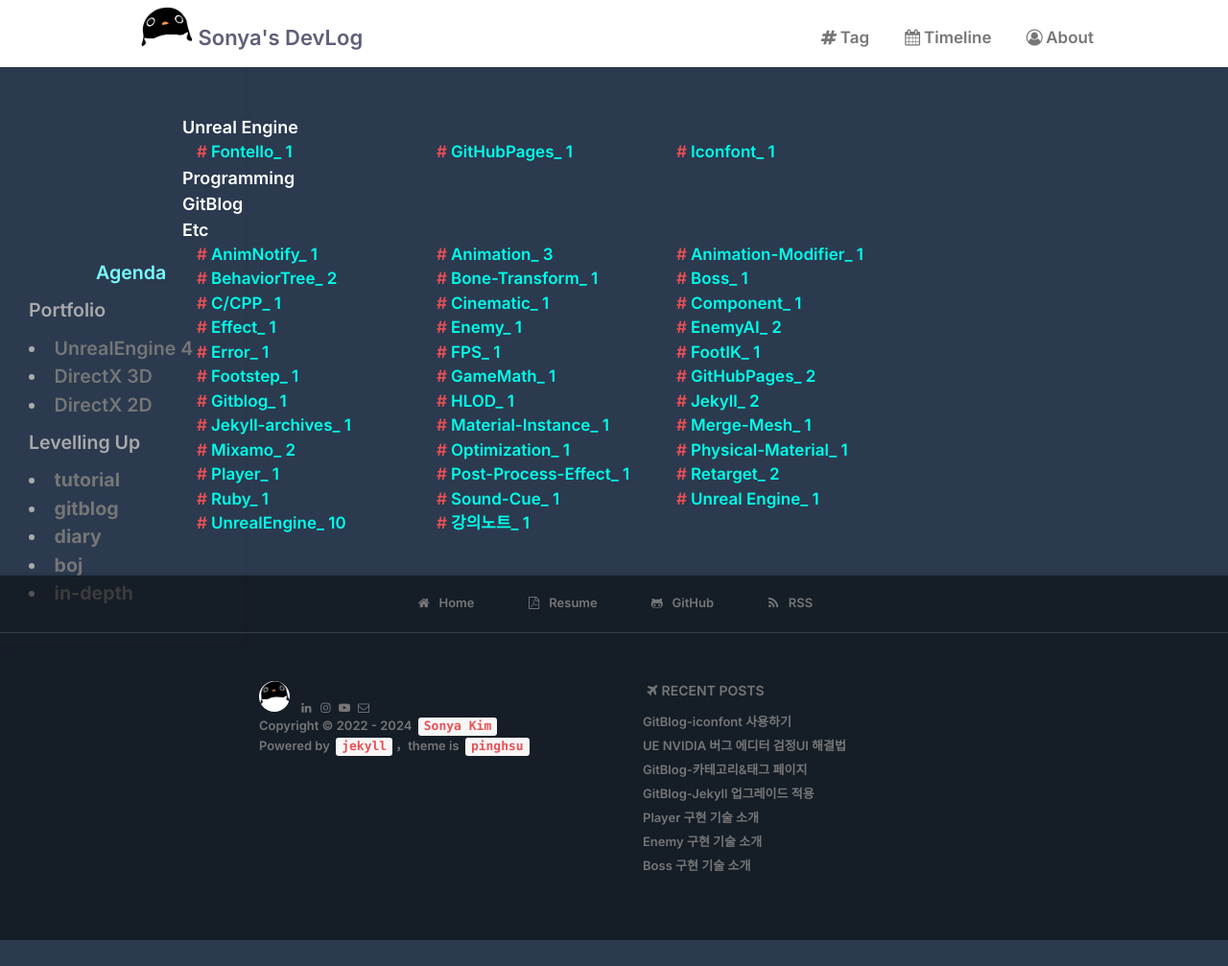
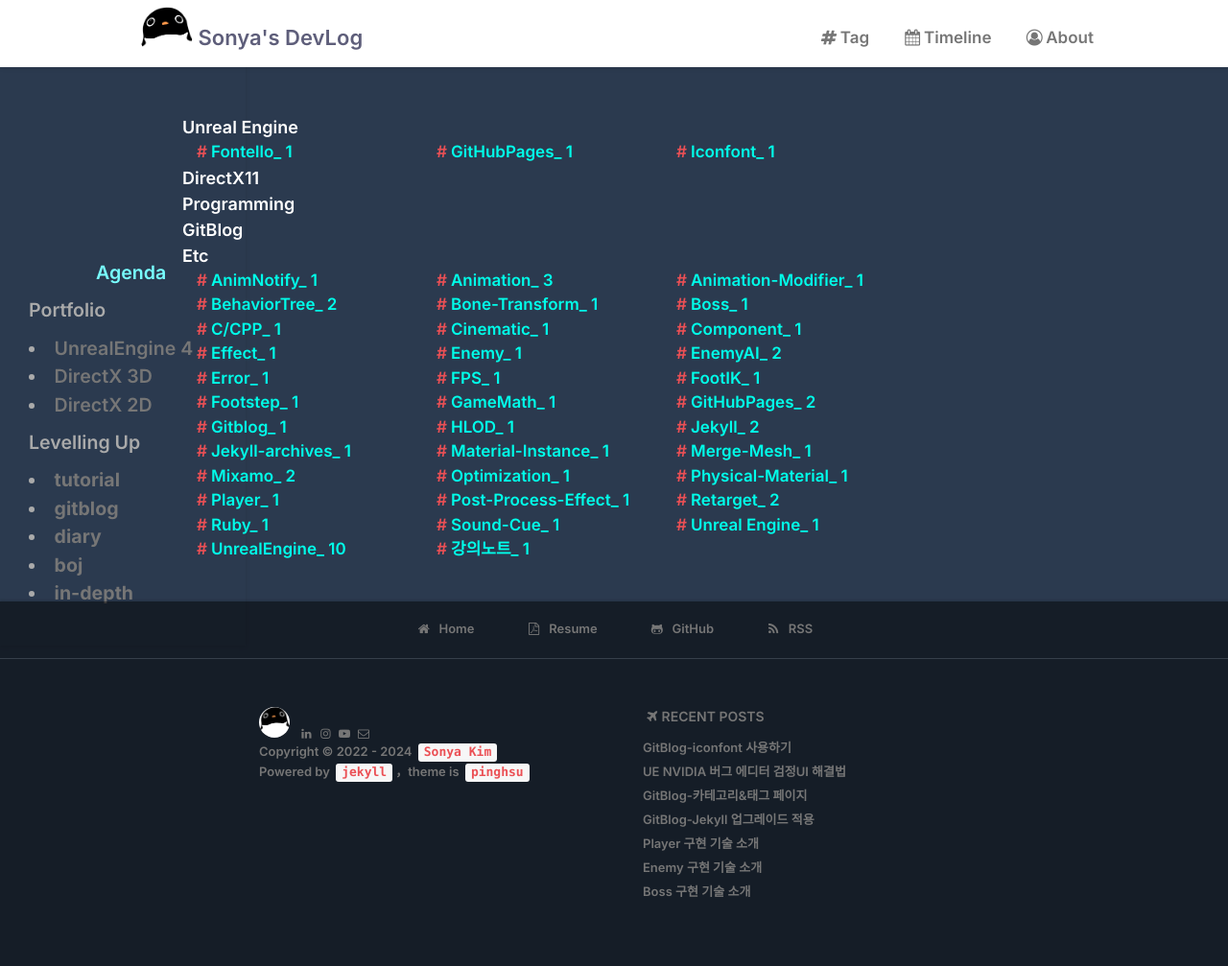
Before and after one commit to ssonsonya/ssonsonya.github.io, a Jekyll site: the page built from tags.html, in a window 1280 px wide and 1007 px high. Shown: the whole window at 96% size. Built offline with Jekyll 4.4.1, drawn with Linux system fonts in a browser that asks for light colours; nearby versions of some CDN libraries; some web fonts are replaced; comment, search, counter and statistics services are not loaded.

Commit message:
[ Archives ] Add more Divs

```diff
--- a/tags.html
+++ b/tags.html
@@ -29,12 +29,37 @@
         {% endif %}
         {% endfor %}
     </div>
+    <span style="color: #fff; font-size: 1.5em;">DirectX11</span>
+    <div class="tag-lists">
+        {% for tag in sortedtags %}
+        {% assign i = tag[1].size %}
+        {% assign curTag = tag[0] | split: "|" %}
+        {% if curTag[0] == "2" %}
+            <div class="category-title">{{ curTag | slice: 1 }}_ {{ i }}</div>
+        {% endif %}
+        {% endfor %}
+
+        {% for post in site.posts %}
+        {% if post.tag contains tag[0] %}
+        <div class="post-list-item">
+            <div class="post-list-item-container">
+                <div class="item-label_noThumb">
+                    <div class="item-title"><a href="{{ post.url }}">{{ post.title }}</a></div>
+                    <div class="item-meta clearfix">
+                        <div class="item-meta-date"> {{ post.date | date: "%b %d, %Y" }}</div>
+                    </div>
+                </div>
+            </div>
+        </div>
+        {% endif %}
+        {% endfor %}
+    </div>
     <span style="color: #fff; font-size: 1.5em;">Programming</span>
     <div class="tag-lists">
         {% for tag in sortedtags %}
         {% assign i = tag[1].size %}
         {% assign curTag = tag[0] | split: "|" %}
-        {% if curTag[0] == "2" %}
+        {% if curTag[0] == "3" %}
             <div class="category-title">{{ curTag | slice: 1 }}_ {{ i }}</div>
         {% endif %}
         {% endfor %}
```
